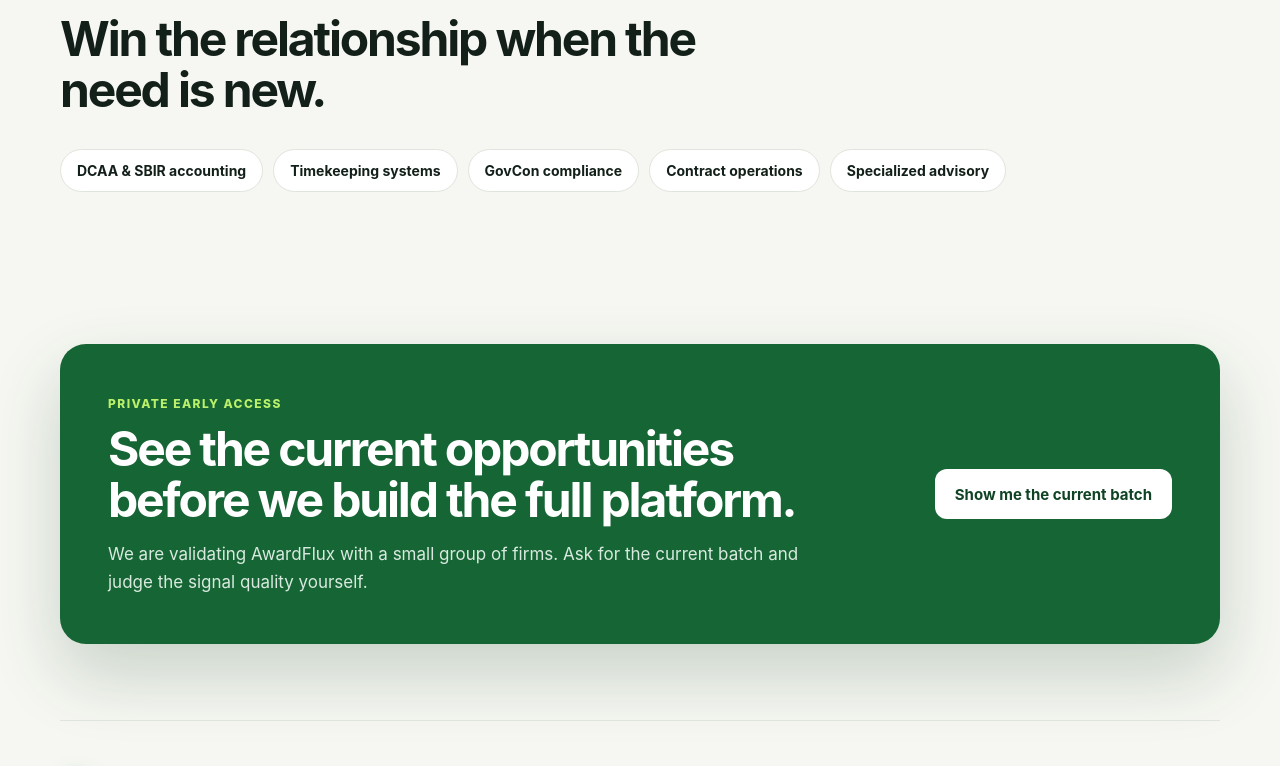
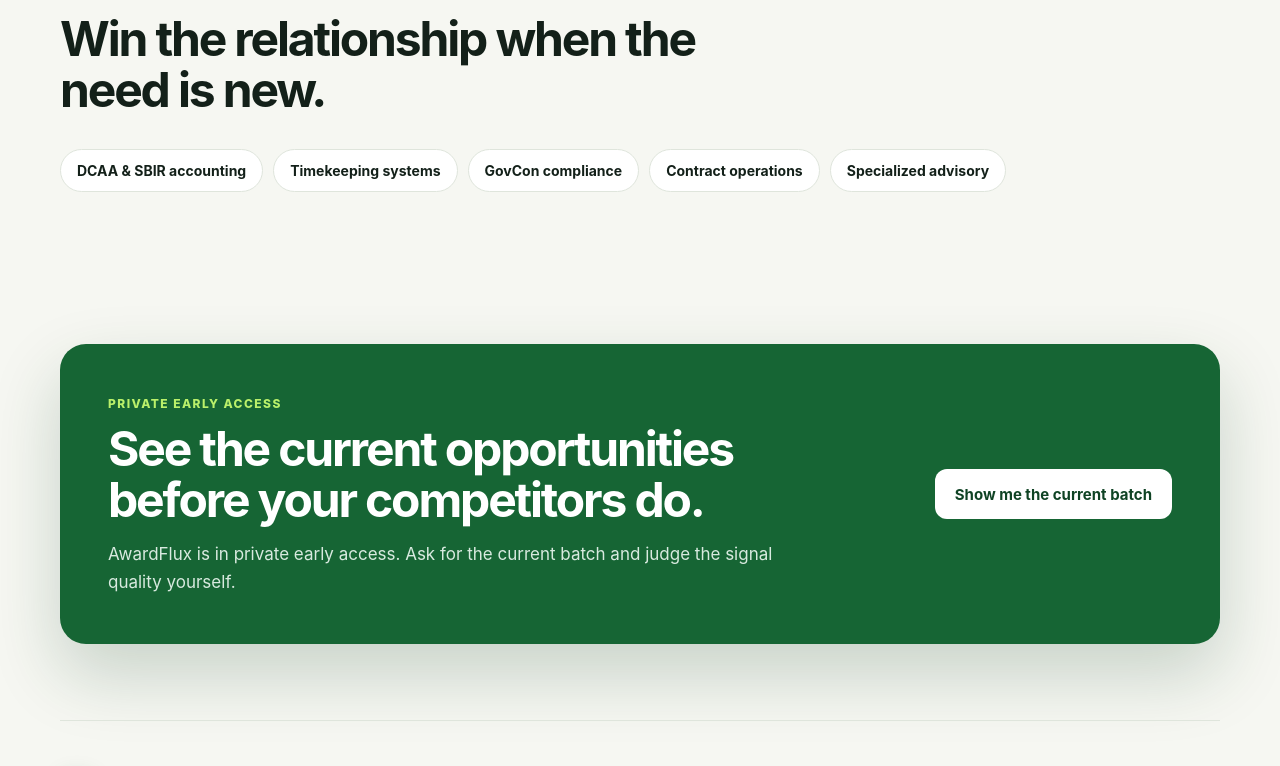
Before and after one commit to dgimenez6/awardflux, a Next.js app: page / in a window 1280 px wide. Shown: the part 2780-3546 px from the top of the page. Built offline with nearby package versions, Linux system fonts and the light colour scheme.

Commit message:
refine: tighten validation landing copy

```diff
--- a/app/page.tsx
+++ b/app/page.tsx
@@ -97,7 +97,7 @@
                 <Check /> First SBIR award detected
               </p>
               <p>
-                <Check /> New accounting &amp; timekeeping requirements
+                <Check /> Accounting &amp; timekeeping requirements to address
               </p>
               <p>
                 <Check /> Small team with limited back-office capacity
@@ -192,10 +192,10 @@
         <div className="ctaCard">
           <div>
             <div className="kicker light">Private early access</div>
-            <h2>See the current opportunities before we build the full platform.</h2>
+            <h2>See the current opportunities before your competitors do.</h2>
             <p>
-              We are validating AwardFlux with a small group of firms. Ask for
-              the current batch and judge the signal quality yourself.
+              AwardFlux is in private early access. Ask for the current batch
+              and judge the signal quality yourself.
             </p>
           </div>
           <a
```
